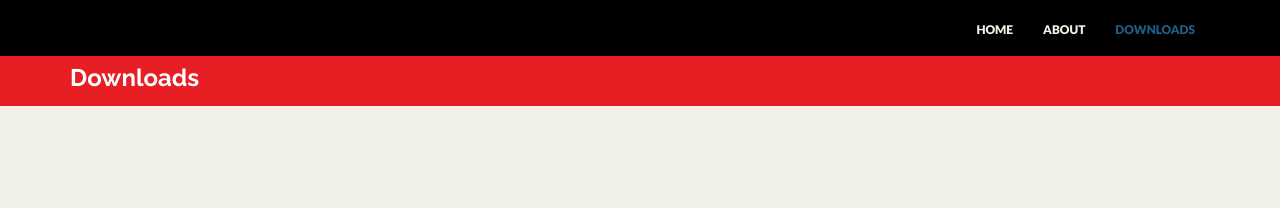
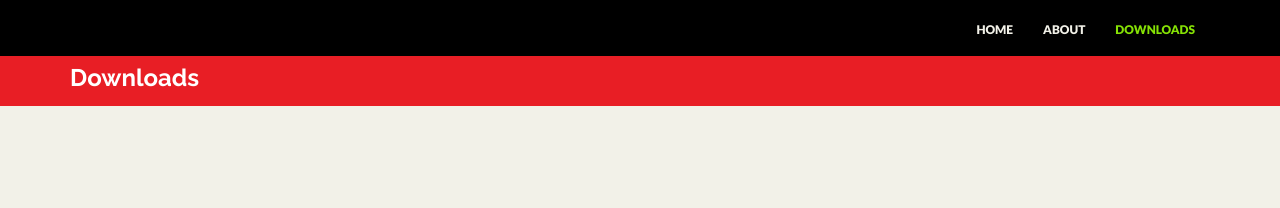
Before and after one commit to tascha/D4DM, a Jekyll site: the page built from downloads.html, in a window 1280 px wide. Shown: the top 208 px of the page. Built offline with Jekyll 4.4.1, drawn with Linux system fonts in a browser that asks for light colours; nearby versions of some CDN libraries.

Commit message:
135 139 color

```diff
--- a/_includes/css/main.css
+++ b/_includes/css/main.css
@@ -132,11 +132,11 @@ a:focus {
 }
 
 .navbar-default .navbar-nav > li > a:hover {
-	color: #205d86;
+	color: #86e205;
 }
 
 .navbar-default .navbar-nav > .active > a, .navbar-default .navbar-nav > .active > a:hover, .navbar-default .navbar-nav > .active > a:focus {
-	color: #205d86;
+	color: #86e205;
 	background-color: transparent;
 }
 
```
